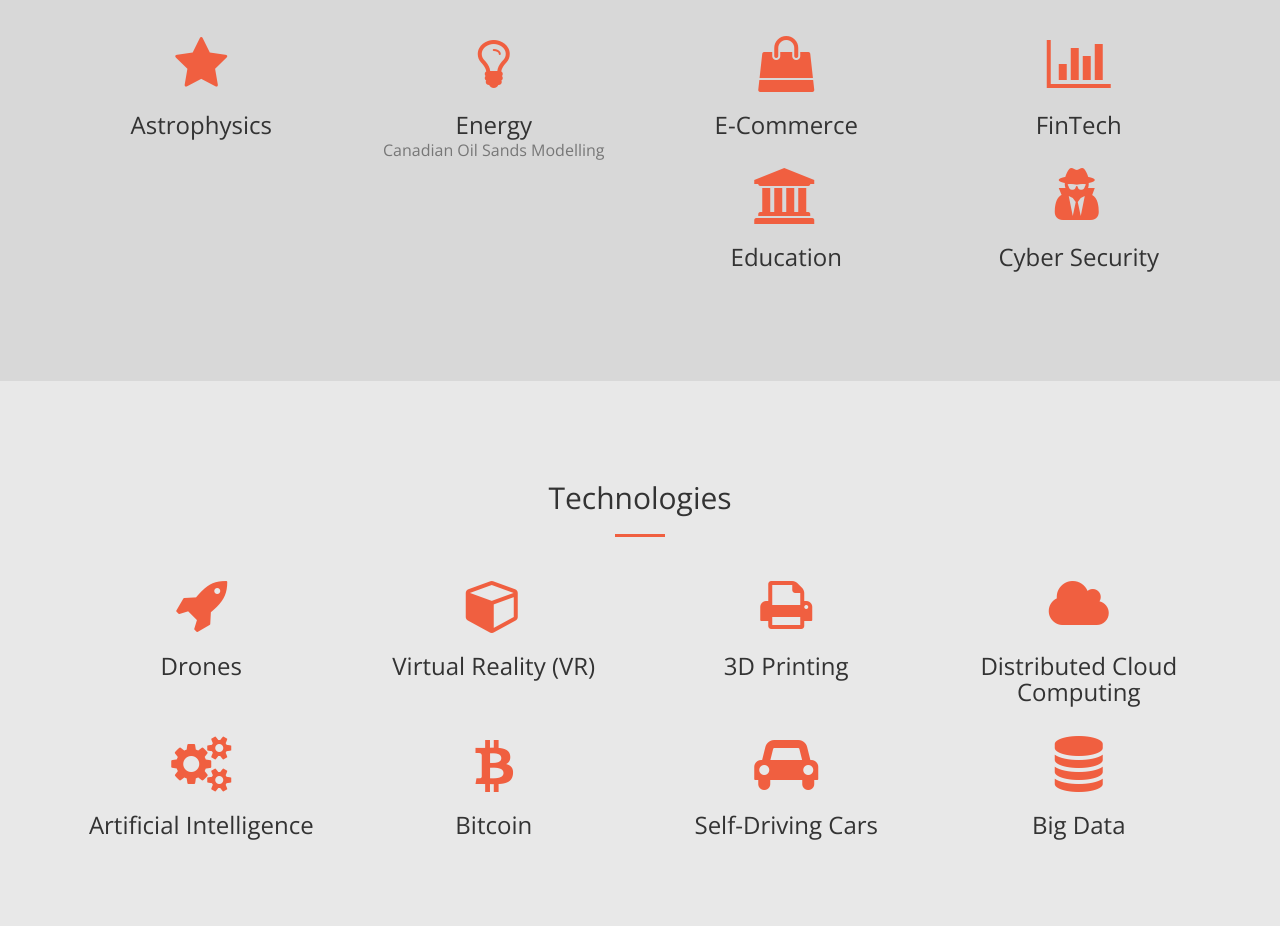
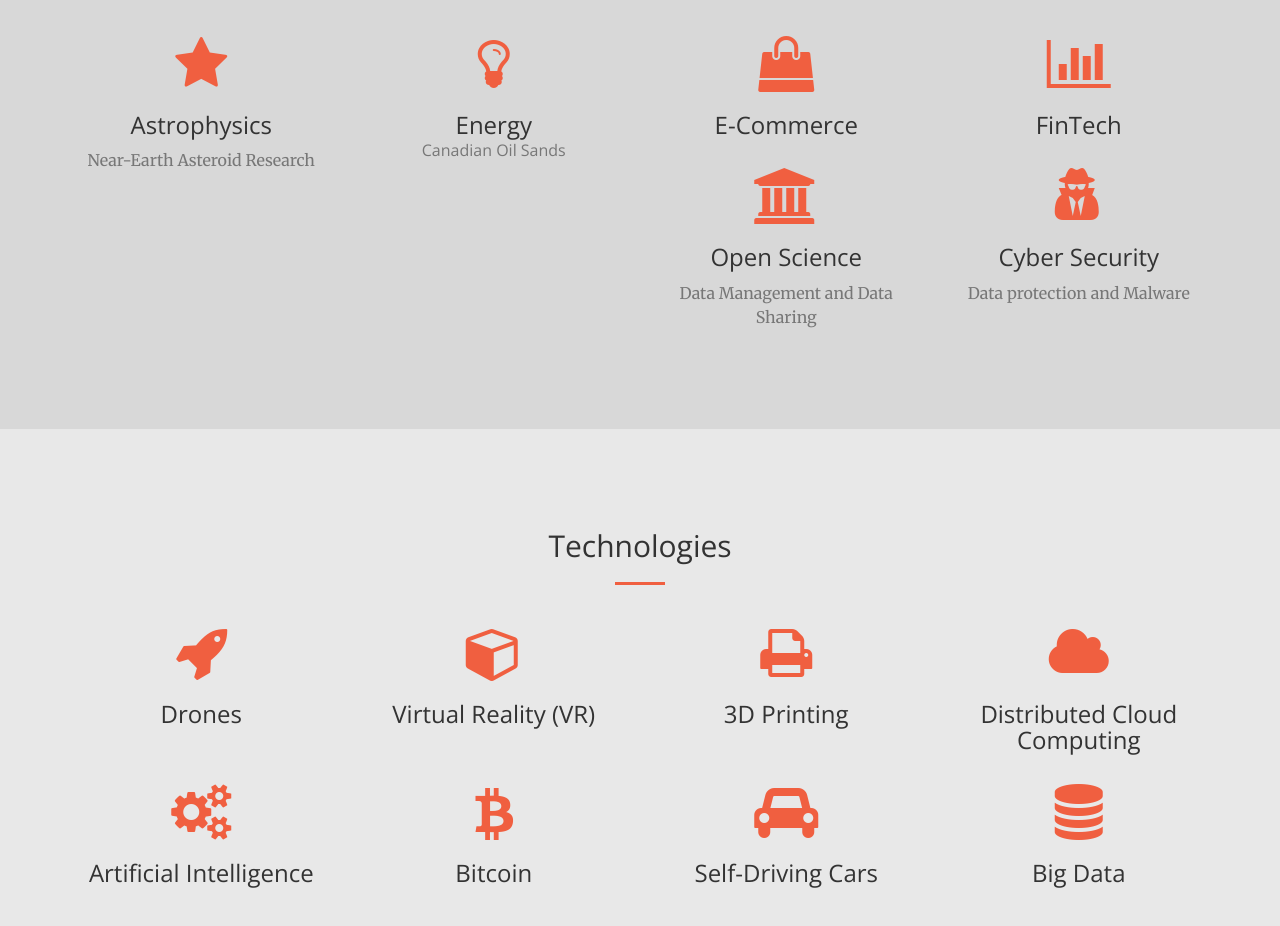
Before and after one commit to AppliedTechLab/appliedtechlab.github.io, a website: page index.html in a window 1280 px wide. Shown: the part 960-1886 px from the top of the page. Drawn offline with nearby package versions, Linux system fonts and the light colour scheme.

Commit message:
fix text a bit

```diff
--- a/index.html
+++ b/index.html
@@ -93,14 +93,14 @@
                     <div class="service-box">
                         <i class="fa fa-4x fa-star text-primary sr-icons"></i>
                         <h3>Astrophysics</h3>
-                        <p class="text-muted"></p>
+                        <p class="text-muted">Near-Earth Asteroid Research</p>
                     </div>
                 </div>
                 <div class="col-lg-3 col-md-6 text-center">
                     <div class="service-box">
                         <i class="fa fa-4x fa-lightbulb-o text-primary sr-icons"></i>
                         <h3>Energy</h>
-                        <p class="text-muted">Canadian Oil Sands Modelling</p>
+                        <p class="text-muted">Canadian Oil Sands</p>
                     </div>
                 </div>
                 <div class="col-lg-3 col-md-6 text-center">
@@ -120,15 +120,15 @@
                 <div class="col-lg-3 col-md-6 text-center">
                     <div class="service-box">
                         <i class="fa fa-4x fa-university text-primary sr-icons"></i>
-                        <h3>Education</h3>
-                        <p class="text-muted"></p>
+                        <h3>Open Science</h3>
+                        <p class="text-muted">Data Management and Data Sharing</p>
                     </div>
                 </div>
                 <div class="col-lg-3 col-md-6 text-center">
                     <div class="service-box">
                         <i class="fa fa-4x fa-user-secret text-primary sr-icons"></i>
                         <h3>Cyber Security</h3>
-                        <p class="text-muted"></p>
+                        <p class="text-muted">Data protection and Malware</p>
                     </div>
                 </div>
             </div>
```
